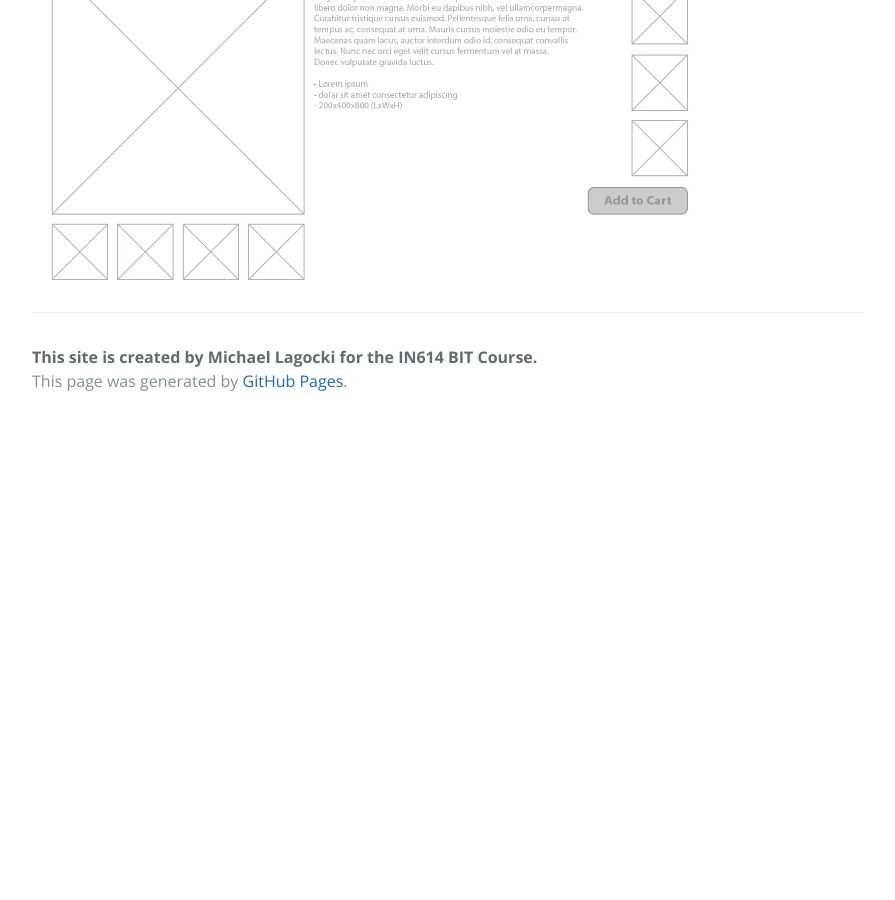
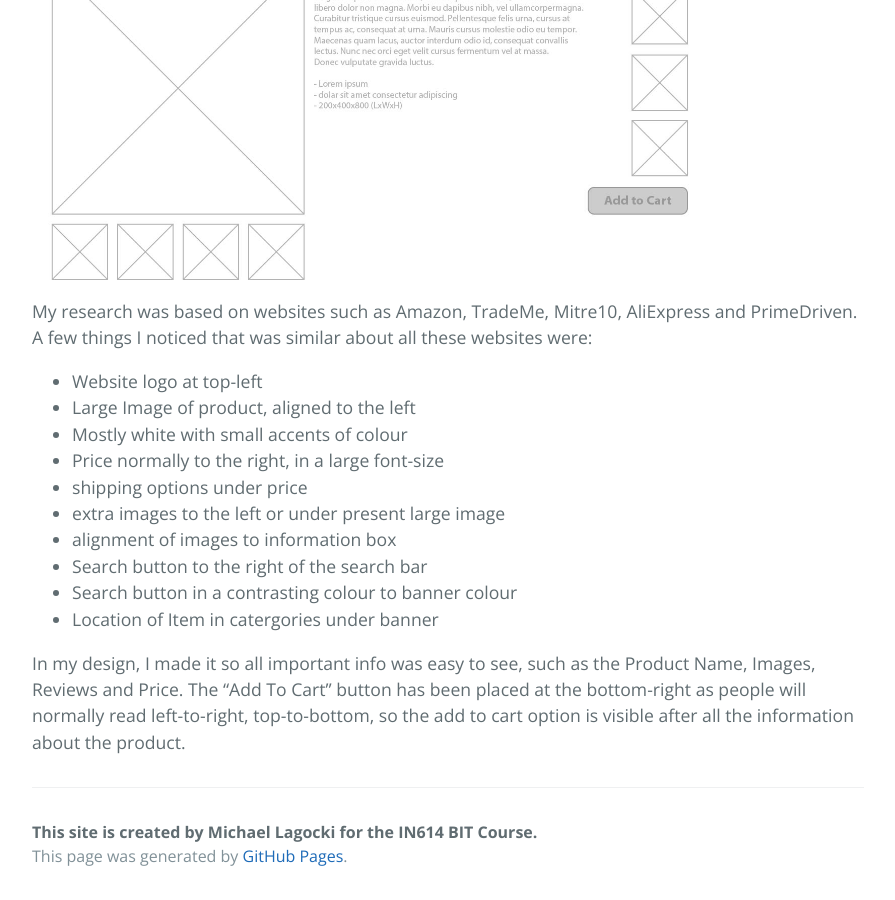
Before and after one commit to kammorne/kammorne.github.io, a Jekyll site: the page built from _posts/2018-08-13-Lab-4-Design-Principles.md, in a window 1280 px wide and 900 px high, scrolled down 772 px. Shown: the whole window, without its empty margins (192-1087 px from the left). Built offline with Jekyll 4.4.1, drawn with Linux system fonts in a browser that asks for light colours; before the commit the page ends 1197 px from its top, so only the background shows below that.

Commit message:
Update 2018-08-13-Lab-4-Design-Principles.md

```diff
--- a/_posts/2018-08-13-Lab-4-Design-Principles.md
+++ b/_posts/2018-08-13-Lab-4-Design-Principles.md
@@ -8,3 +8,19 @@ tags: classwork jekyll
 # Design Principles Lab
 
 ![Design Principles](https://kammorne.github.io/img/classwork/L4DesignPrinciples.jpg)
+
+My research was based on websites such as Amazon, TradeMe, Mitre10, AliExpress and PrimeDriven.
+A few things I noticed that was similar about all these websites were:
+
+- Website logo at top-left
+- Large Image of product, aligned to the left
+- Mostly white with small accents of colour
+- Price normally to the right, in a large font-size
+- shipping options under price
+- extra images to the left or under present large image
+- alignment of images to information box
+- Search button to the right of the search bar
+- Search button in a contrasting colour to banner colour
+- Location of Item in catergories under banner
+
+In my design, I made it so all important info was easy to see, such as the Product Name, Images, Reviews and Price. The "Add To Cart" button has been placed at the bottom-right as people will normally read left-to-right, top-to-bottom, so the add to cart option is visible after all the information about the product.
```
